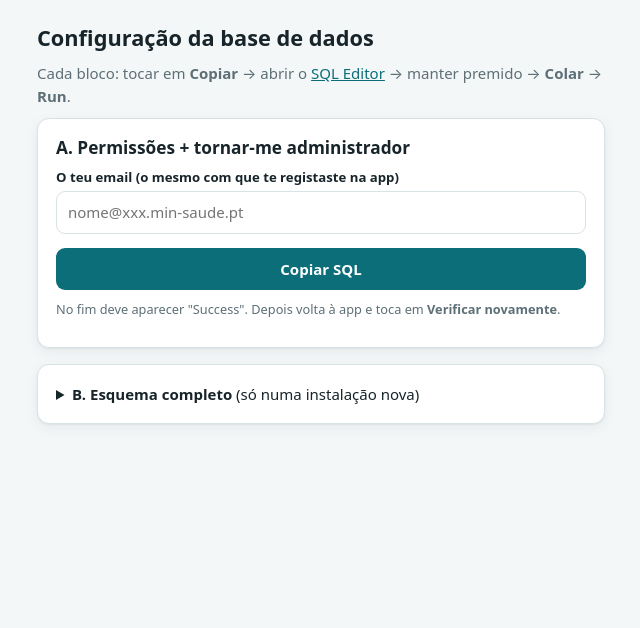
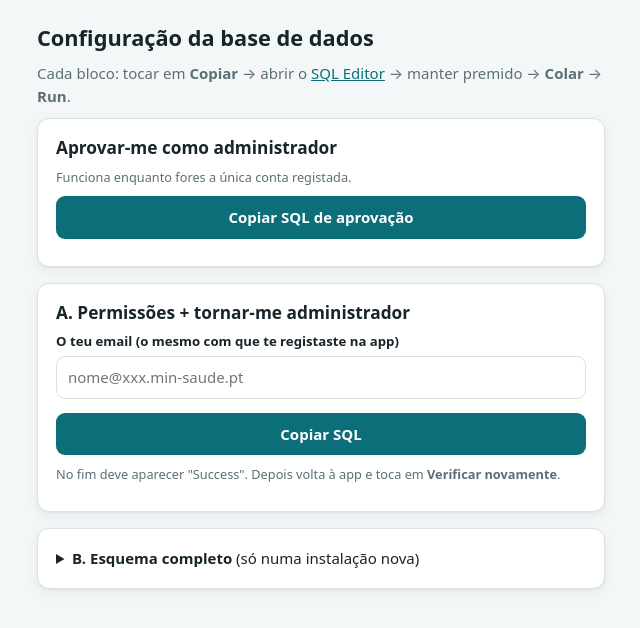
Before and after one commit to possn/Pedlink-, a plain HTML site: page setup.html in a window 1280 px wide. Shown: the whole page, without its empty margins (319-959 px from the left). Drawn offline with Linux system fonts and the light colour scheme; no server answers.

Commit message:
Botão de aprovação do primeiro administrador
Co-Authored-By: Claude Opus 5.5 <noreply@anthropic.com>
Claude-Session: https://claude.ai/code/session_01CULEei795y5sP86zkKXei9

```diff
--- a/setup.html
+++ b/setup.html
@@ -5,6 +5,13 @@
 <body><main class="main" style="margin:0 auto;max-width:640px">
 <h1>Configuração da base de dados</h1>
 <p class="muted">Cada bloco: tocar em <b>Copiar</b> → abrir o <a href="https://supabase.com/dashboard/project/zkbnhyzxuymcowfepsdz/sql/new" target="_blank" rel="noopener">SQL Editor</a> → manter premido → <b>Colar</b> → <b>Run</b>.</p>
+
+<div class="card">
+  <h2>Aprovar-me como administrador</h2>
+  <p class="small muted">Funciona enquanto fores a única conta registada.</p>
+  <button class="btn" data-copy="unico" style="width:100%;justify-content:center">Copiar SQL de aprovação</button>
+  <p class="small muted" data-st="unico" style="margin-top:8px"></p>
+</div>
 
 <div class="card">
   <h2>A. Permissões + tornar-me administrador</h2>
@@ -27,6 +34,7 @@ const get = (f) => files[f] ??= fetch(f, { cache: 'no-store' }).then(r => r.text
 get('supabase/02-permissoes.sql'); get('supabase/schema.sql');
 async function texto(k) {
   if (k === 'schema') return get('supabase/schema.sql');
+  if (k === 'unico') return "update public.perfis set papel='pediatra', is_admin=true, aprovado=true, ativo=true where (select count(*) from public.perfis) = 1;\nselect nome, email, is_admin, aprovado from public.perfis;\n";
   const email = document.getElementById('em').value.trim().toLowerCase().replace(/'/g, '');
   let t = await get('supabase/02-permissoes.sql');
   if (email) t += `\n-- Administrador\nupdate public.perfis set papel='pediatra', is_admin=true, aprovado=true, ativo=true where lower(email)='${email}';\nselect nome, email, papel, is_admin, aprovado from public.perfis where lower(email)='${email}';\n`;
```
